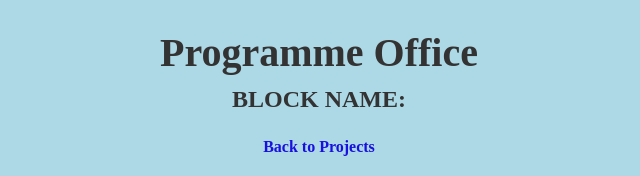
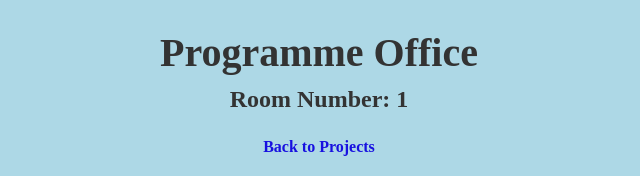
Before and after one commit to ishwarbali/school, a Django app: a page that uses schoolprojects/templates/projects/projects_details.html in a window 1280 px wide. Shown: the part 641-817 px from the top of the page, without its empty margins (321-961 px from the left). Run offline with Django 5.2, Linux system fonts and the light colour scheme.

Commit message:
All changes are done

```diff
--- a/schoolprojects/templates/projects/projects_details.html
+++ b/schoolprojects/templates/projects/projects_details.html
@@ -11,7 +11,7 @@
     <img src="{% static 'images/'|add:project.image %}" alt="Project Image" class="full-image">
     <div class="text-overlay">
         <h1>{{ project.name}}</h1>
-        <h2>BLOCK NAME: {{ project.block }}</h2>
+        <h2>Room Number: {{ project.roomNum }}</h2>
         <a href="{% url 'projects_list' %}">Back to Projects</a>
     </div>
 </body>
--- a/schoolprojects/views.py
+++ b/schoolprojects/views.py
@@ -6,27 +6,33 @@ science_fair=[
 
 
 
-         {"name":"Programme Office",  "short": "GC","image":"OneToNine.PNG","roomNum":"5","block":""},
-         {"name":"Judges Room",  "short": "GC","image":"OneToNine.PNG","roomNum":"5","block":""},
-         {"name":"Invigilators Room",  "short": "GC","image":"OneToNine.PNG","roomNum":"5","block":""},
-         {"name":"Working Model Hs",  "short": "GC","image":"OneToNine.PNG","roomNum":"5","block":""},
+         {"name":"Programme Office",  "short": "GC","image":"OneToNine.PNG","roomNum":"1","block":""},
+         {"name":"Judges Room",  "short": "GC","image":"OneToNine.PNG","roomNum":"2","block":""},
+         {"name":"Invigilators Room",  "short": "GC","image":"OneToNine.PNG","roomNum":"3","block":""},
+         {"name":"Working Model Hs",  "short": "GC","image":"OneToNine.PNG","roomNum":"4","block":""},
          {"name":"Working Model HS&HSS",  "short": "GC","image":"OneToNine.PNG","roomNum":"5","block":""},
-         {"name":"Working Model Hss",  "short": "GC","image":"OneToNine.PNG","roomNum":"5","block":""},
-         {"name":"Improvised Experiments Hs",  "short": "GC","image":"OneToNine.PNG","roomNum":"5","block":""},
-         {"name":" Improvised Experiments Hs&Hss",  "short": "GC","image":"OneToNine.PNG","roomNum":"5","block":""},
-         {"name":"Improvised Experiment Hss",  "short": "GC","image":"OneToNine.PNG","roomNum":"5","block":""},
-         {"name":"Still Model Hs",  "short": "GC","image":"10to12.PNG","roomNum":"5","block":""},
-         {"name":"Still Model Hs &Hss",  "short": "GC","image":"10to12.PNG","roomNum":"5","block":""},
-         {"name":"Still Model Hss",  "short": "GC","image":"10to12.PNG","roomNum":"5","block":""},
-         {"name":"Green Room (Science Drama)",  "short": "GC","image":"131415.PNG","roomNum":"5","block":""},
-         {"name":"Rest Room (Science Drama)",  "short": "GC","image":"131415.PNG","roomNum":"5","block":""},
-         {"name":"Talent Search Exam",  "short": "GC","image":"131415.PNG","roomNum":"5","block":""},
-         {"name":"Presentation Room (Research Type Project)",  "short": "GC","image":"16To21.PNG","roomNum":"5","block":""},
-         {"name":"Rest Room Hs (Research Type Project) ",  "short": "GC","image":"16To21.PNG","roomNum":"5","block":""},
-         {"name":"Rest Room Hss (Reasearch Type Project)",  "short": "GC","image":"16To21.PNG","roomNum":"5","block":""},
-         {"name":"Teacher Project Presentation &Teaching aid",  "short": "GC","image":"16To21.PNG","roomNum":"5","block":""},
-         {"name":"Rest Room (Teacher Project)",  "short": "GC","image":"16To21.PNG","roomNum":"5","block":""},
-         {"name":"Rest roomTeaching Aid",  "short": "GC","image":"16To21.PNG","roomNum":"5","block":""},
+         {"name":"Working Model Hss",  "short": "GC","image":"OneToNine.PNG","roomNum":"6","block":""},
+         {"name":"Improvised Experiments Hs",  "short": "GC","image":"OneToNine.PNG","roomNum":"7","block":""},
+         {"name":" Improvised Experiments Hs&Hss",  "short": "GC","image":"OneToNine.PNG","roomNum":"8","block":""},
+         {"name":"Improvised Experiment Hss",  "short": "GC","image":"OneToNine.PNG","roomNum":"9","block":""},
+         {"name":"Still Model Hs",  "short": "GC","image":"10to12.PNG","roomNum":"10","block":""},
+         {"name":"Still Model Hs &Hss",  "short": "GC","image":"10to12.PNG","roomNum":"11","block":""},
+         {"name":"Still Model Hss",  "short": "GC","image":"10to12.PNG","roomNum":"12","block":""},
+         {"name":"Green Room (Science Drama)",  "short": "GC","image":"131415.PNG","roomNum":"13","block":""},
+         {"name":"Rest Room (Science Drama)",  "short": "GC","image":"131415.PNG","roomNum":"14","block":""},
+         {"name":"Talent Search Exam",  "short": "GC","image":"131415.PNG","roomNum":"15","block":""},
+         {"name":"Presentation Room (Research Type Project)",  "short": "GC","image":"16To21.PNG","roomNum":"16","block":""},
+         {"name":"Rest Room Hs (Research Type Project) ",  "short": "GC","image":"16To21.PNG","roomNum":"17","block":""},
+         {"name":"Rest Room Hss (Reasearch Type Project)",  "short": "GC","image":"16To21.PNG","roomNum":"18","block":""},
+         {"name":"Teacher Project Presentation &Teaching aid",  "short": "GC","image":"16To21.PNG","roomNum":"19","block":""},
+         {"name":"Rest Room (Teacher Project)",  "short": "GC","image":"16To21.PNG","roomNum":"20","block":""},
+         {"name":"Rest room Teaching Aid",  "short": "GC","image":"16To21.PNG","roomNum":"21","block":""},
+
+
+         {"name":"Elocution HS & HSS",  "short": "GC","image":"social.jpg","roomNum":"","block":""},
+         {"name":"Working Model HS & HSS",  "short": "GC","image":"social.jpg","roomNum":"","block":""},
+         { "name":"Still Model HS & HSS",  "short": "GC","image":"social.jpg","roomNum":"","block":""},
+         {"name":"Local History",  "short": "GC","image":"social.jpg","roomNum":"","block":""},
          ]
 
 
```
Also changed, not shown: schoolprojects/static/images/social.jpg (added).
